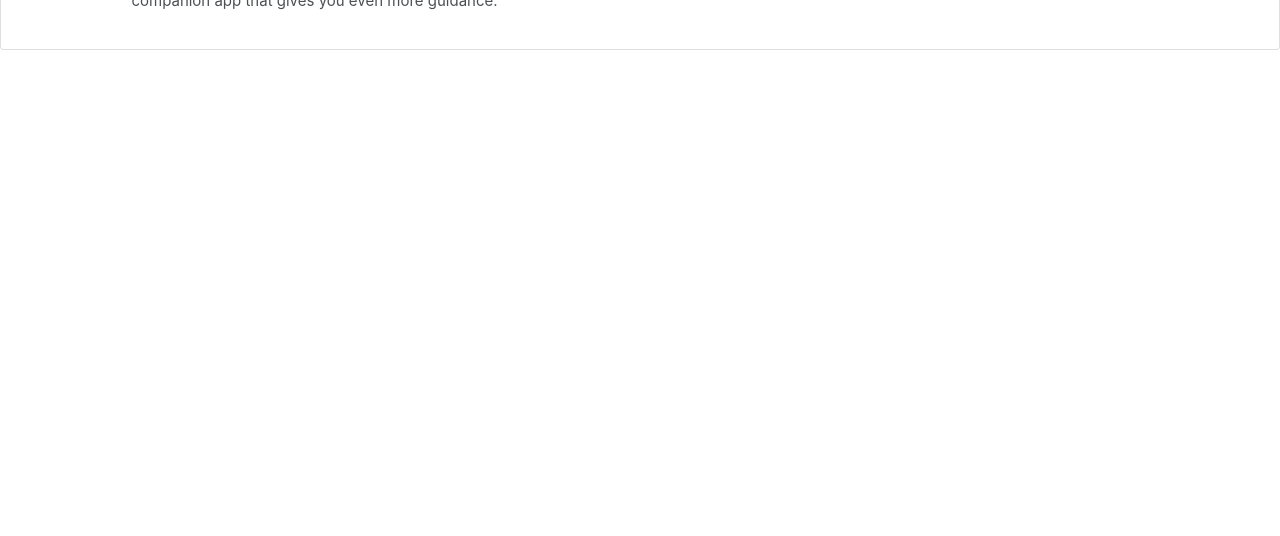
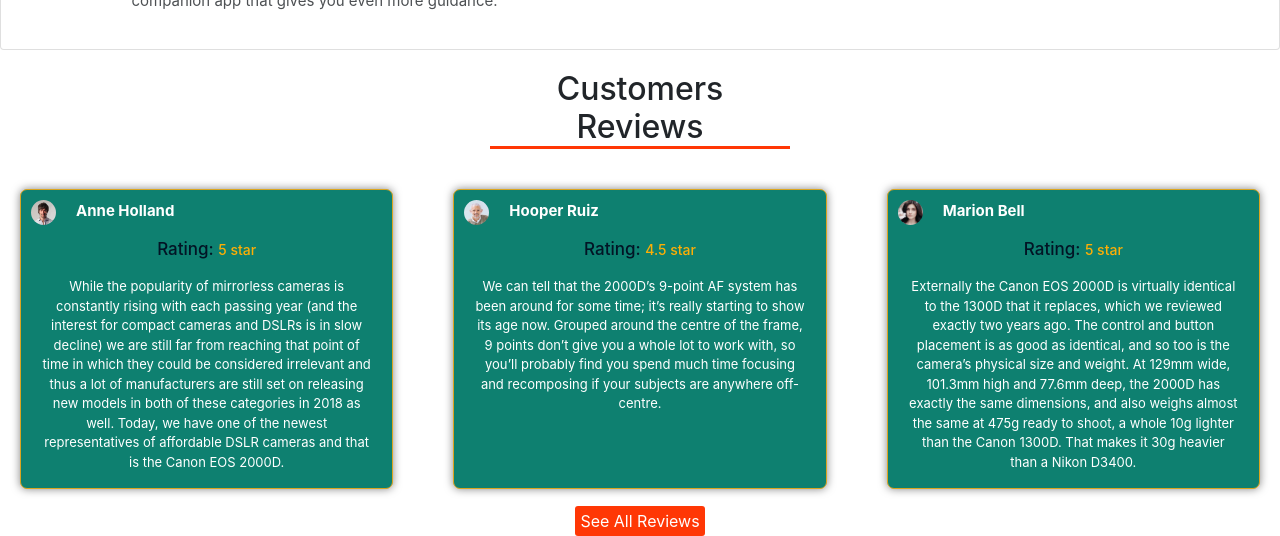
Before and after one commit to Arif6474/digital-camera, a React (Create React App) app: page / in a window 1280 px wide. Shown: the part 466-1002 px from the top of the page. Before the commit the page ends 800 px from the top, so only its background shows below. Built offline with nearby package versions, Linux system fonts and the light colour scheme; the HTML template or start-up script is replaced by a standard one.

Commit message:
reviews completed

```diff
--- a/src/components/CustomerReview/CustomerReview.css
+++ b/src/components/CustomerReview/CustomerReview.css
@@ -27,8 +27,10 @@
     padding: 10px;
 }
 .rating{
-    color: #fdae05
+    color: #fdae05;
+    font-size: 14px;
 }
 .user-rating{
-    color: #021425
+    color: #021425;
+    font-size: 17px;
 }
--- a/src/components/Home/Home.css
+++ b/src/components/Home/Home.css
@@ -2,7 +2,7 @@
     padding-top:50px;
 }
 .camera-title{
-    color: rgb(255, 147, 7);
+    color: #ff4107;
     margin-bottom: 20px;
     padding-top: 20px;
     font-weight: bold;
@@ -23,3 +23,20 @@
     opacity: .9;
     color:rgb(7, 61, 105);
 }
+.customers-review{
+    border-bottom: 3px solid #ff3705;
+    width: 300px;
+    margin: 20px auto;
+}
+.all-reviews{
+    text-decoration: none;
+    background-color: #ff3705;
+    color: white;
+    padding: 5px;
+
+    border-radius: 3px;
+}
+.all-reviews:hover{
+    background-color: rgb(34, 119, 8);
+    color: white;
+}
--- a/src/components/Home/Home.js
+++ b/src/components/Home/Home.js
@@ -1,8 +1,13 @@
 import React from "react";
+import { Link } from "react-router-dom";
+import useReviews from "../../hooks/Hooks";
+import UserReview from "../UserReview/UserReview";
 import './Home.css'
 
 const Home = () => {
-  return (<div>
+  const [reviews, setReviews] = useReviews();
+  return (
+  <div>
     <div className="card mb-3" >
   <div className="row g-8">
 
@@ -28,16 +33,15 @@
     </div>
   </div>
 </div>
+<h2 className= "customers-review">Customers Reviews</h2>
+<div className="review-container">
 
+            {
+                reviews.slice(0, 3).map((review) => <UserReview key={review.id} review = {review}></UserReview> )
+            }
+        </div>
 
-
-
-
-
-
-
-
-
+        <Link className="all-reviews" to='/review' >See All Reviews</Link>
 
 </div>
   );
--- a/src/components/UserReview/UserReview.js
+++ b/src/components/UserReview/UserReview.js
@@ -1,10 +1,16 @@
 import React from 'react';
 
-const UserReview = () => {
+const UserReview = ({ review}) => {
+    const { name, rating, about, picture } = review;
     return (
-        <div>
-            <h2>Customer Review</h2>
+      <div className="review">
+        <div className="review-picture-name">
+          <img src={picture} alt="" />
+          <p className="user-name">{name}</p>
         </div>
+        <h5 className="user-rating"> Rating: <span className="rating"> {rating} star</span></h5>
+        <p className="user-review">{about}</p>
+      </div>
     );
 };
 
```
